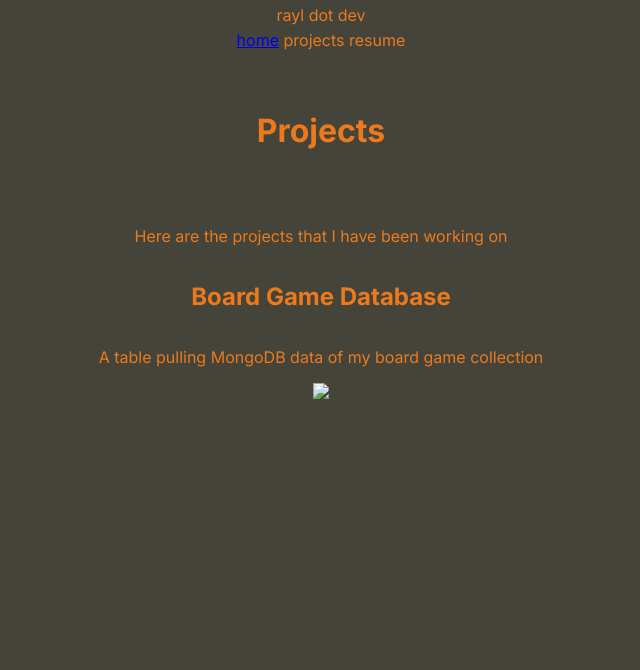
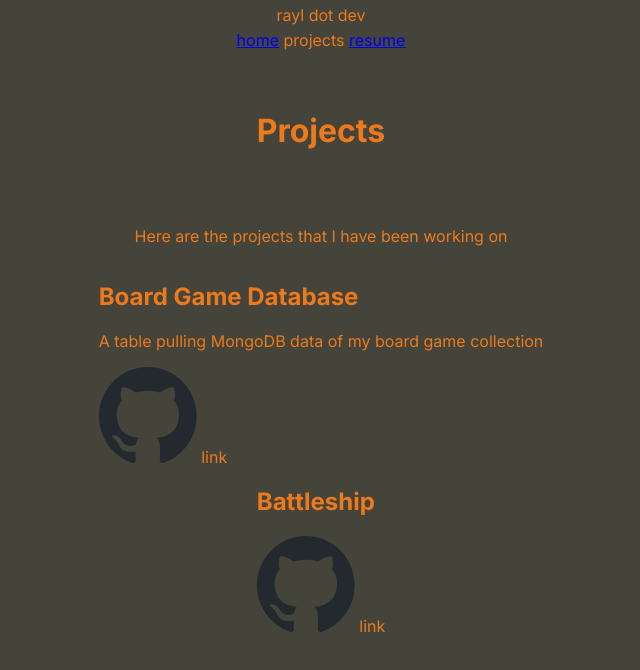
Before and after one commit to raylopez509/rayl.dev, a website: page public/projects.html in a window 1280 px wide. Shown: the whole page, without its empty margins (319-959 px from the left). Drawn offline with Linux system fonts and the light colour scheme; a web font is replaced by a local one.

Commit message:
added links and projects

```diff
--- a/public/projects.html
+++ b/public/projects.html
@@ -14,11 +14,23 @@
   </head>
   <body>
     <header>rayl dot dev</header>
-    <nav><a href='public/index.html'>home</a> projects resume</nav>
+    <nav><a href='./index.html'>home</a> projects <a href="/public/resume.html">resume</a></nav>
     <h1>Projects</h1>
     <p>Here are the projects that I have been working on</p>
-    <h2>Board Game Database</h2>
-    <p>A table pulling MongoDB data of my board game collection</p>
-    <img src='../images/github-mark.png'>
+    <div>
+      <h2>Board Game Database</h2>
+      <p>A table pulling MongoDB data of my board game collection</p>
+      <a id='github' href='https://github.com/raylopez509/bgdatabase'><img src='../images/github-mark.svg'></a>
+
+      <a>link</a>
+    </div>
+    <div>
+      <h2>Battleship</h2>
+      <p></p>
+      <a id='github' href='https://github.com/raylopez509/bgdatabase'><img src='../images/github-mark.svg'></a>
+
+      <a>link</a>
+    </div>
+
   </body>
 </html>
```
